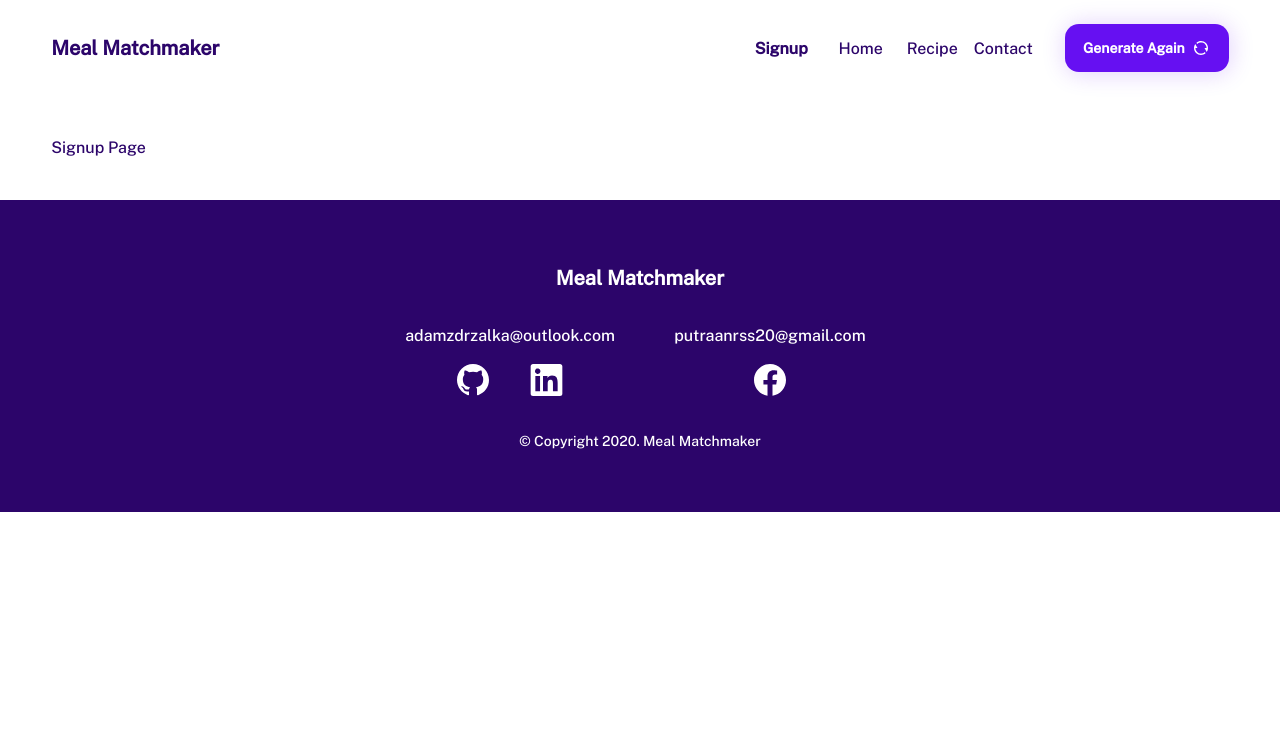
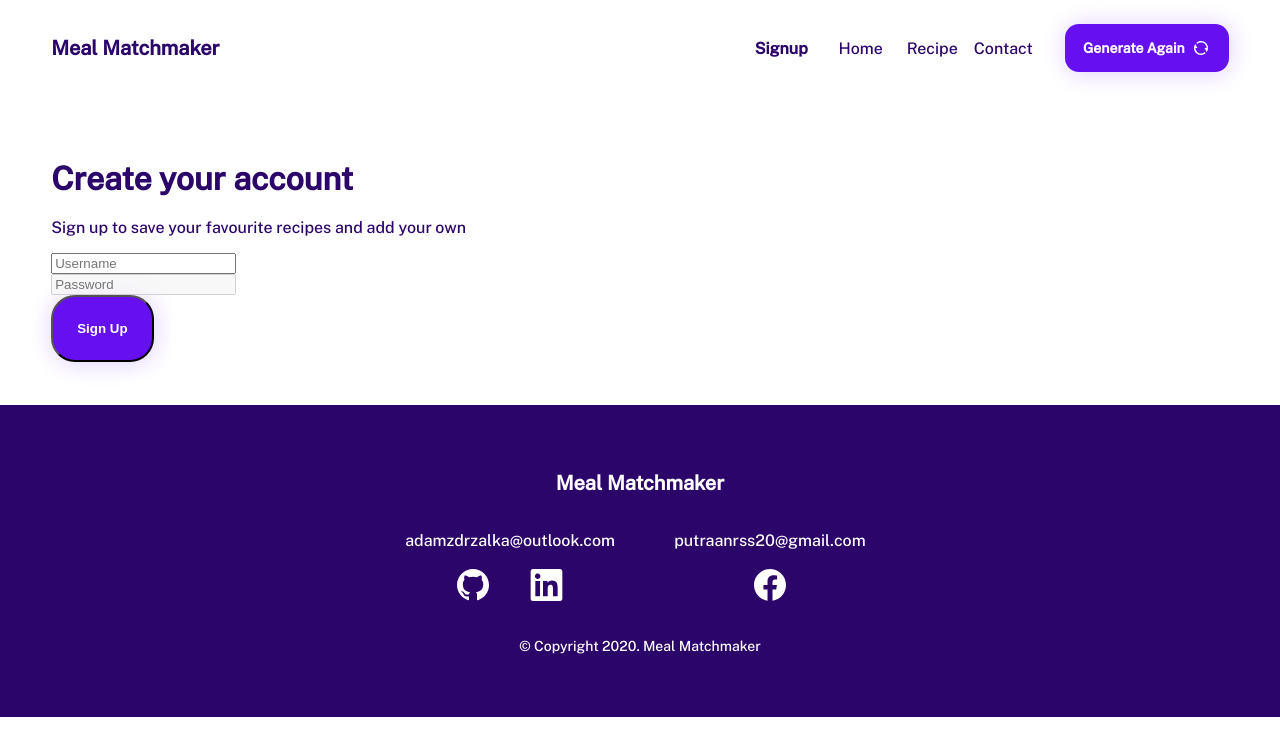
Before and after one commit to moderndayNeo/Meal-Matchmaker, a React (Create React App) app: page /signup in a window 1280 px wide. Shown: the top 756 px of the page. Built offline with nearby package versions, Linux system fonts and the light colour scheme.

Commit message:
feat: Create user signup form

```diff
--- a/src/frontend/components/Auth/Signup/Signup.tsx
+++ b/src/frontend/components/Auth/Signup/Signup.tsx
@@ -2,9 +2,40 @@ import React from 'react'
 import './Signup.css'
 
 export default function Signup() {
+    const [username, setUsername] = React.useState('')
+    const [password, setPassword] = React.useState('')
+
+    const handleSubmit = () => {
+        // create user
+    }
+
     return (
         <div className="Signup">
-            Signup Page
+            <h1 className="title">Create your account</h1>
+            <p className="subtext">
+                Sign up to save your favourite recipes and add your own
+            </p>
+
+            <form>
+                <input
+                    type="text"
+                    placeholder="Username"
+                    value={username}
+                    onChange={(e) => setUsername(e.target.value)}
+                />
+                <br />
+                <input
+                    type="password"
+                    placeholder="Password"
+                    value={password}
+                    onChange={(e) => setPassword(e.target.value)}
+                    disabled
+                />
+
+                <button className="generate-button" onClick={handleSubmit}>
+                    Sign Up
+                </button>
+            </form>
         </div>
     )
 }
```
